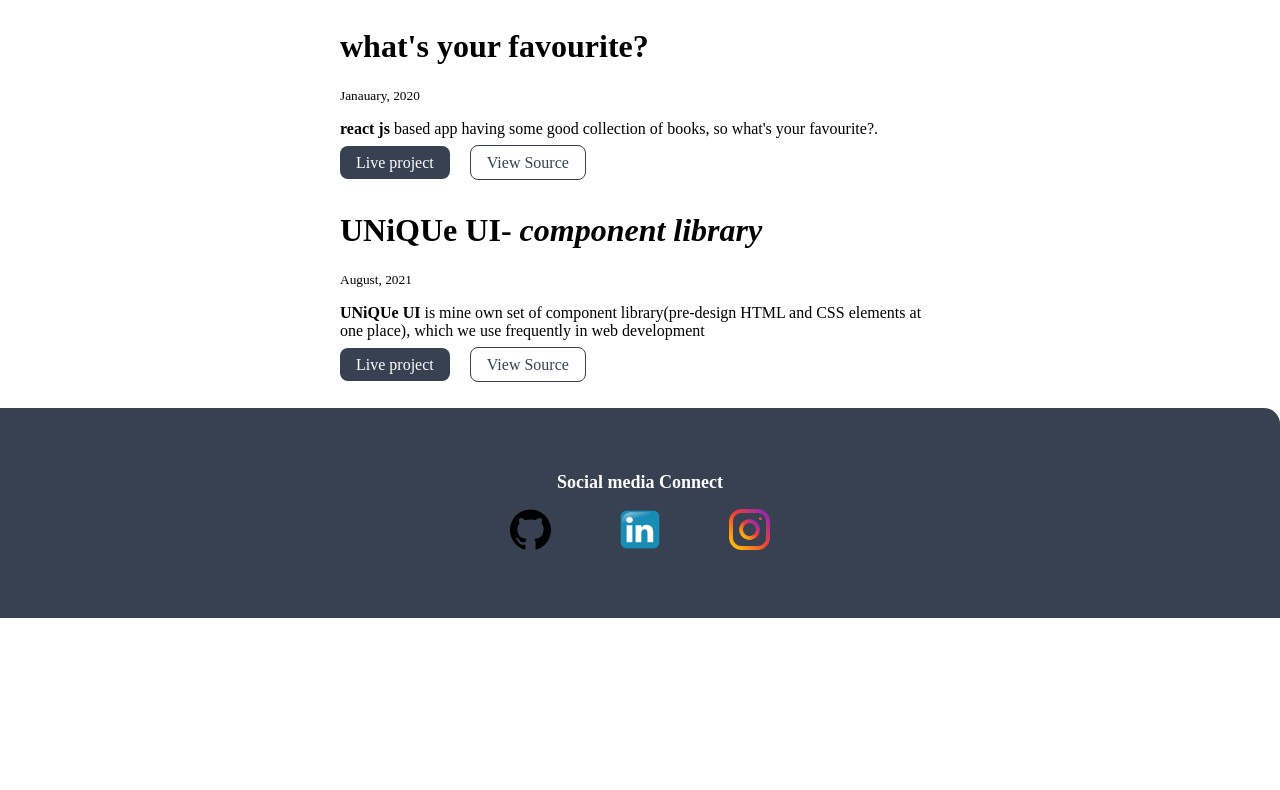
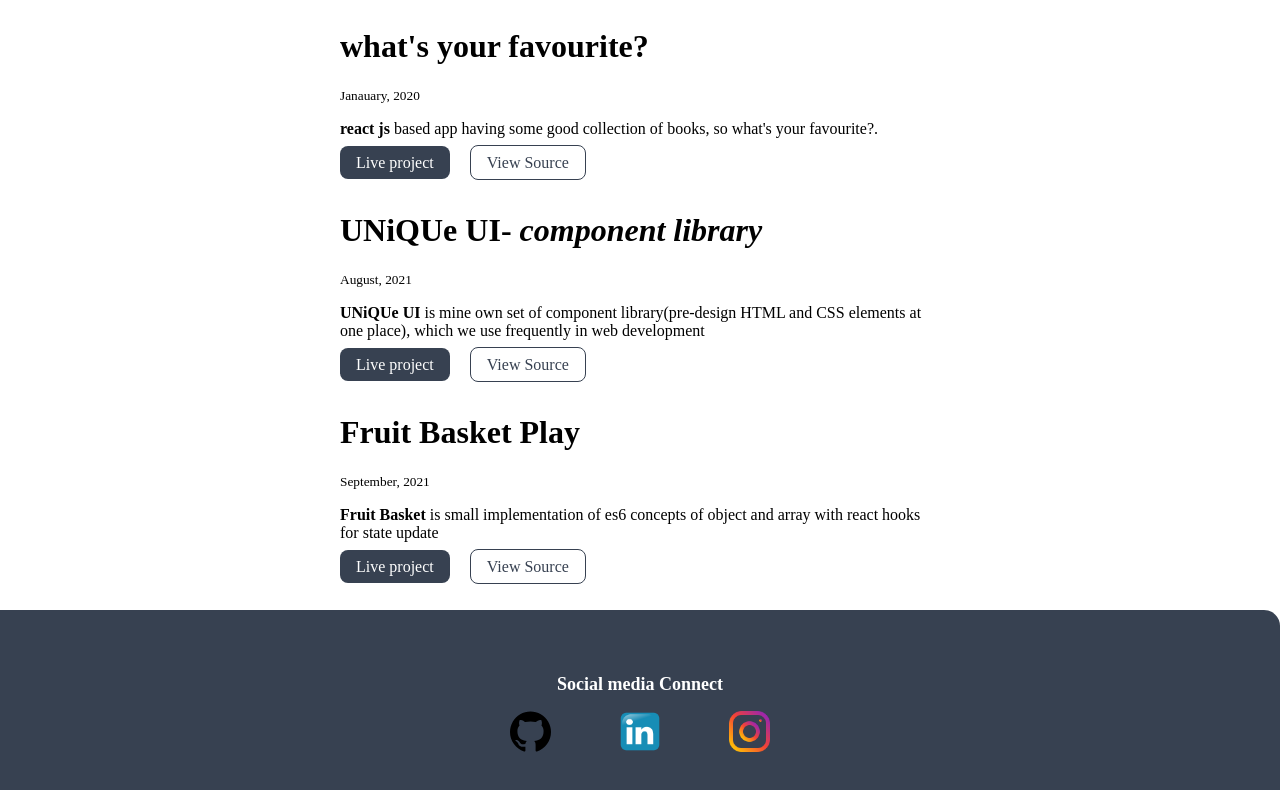
Before and after one commit to ruchikasrivastava123/ruchika_srivastava-portfolio, a plain HTML site: page projects.html in a window 1280 px wide. Shown: the part 1405-2195 px from the top of the page. Before the commit the page ends 2023 px from the top, so only its background shows below. Drawn offline with Linux system fonts and the light colour scheme.

Commit message:
docs: update projects
added "fruit basket play" as new project which contains es6 and react hooks state update concepts

```diff
--- a/projects.html
+++ b/projects.html
@@ -123,6 +123,18 @@
              href="https://github.com/ruchikasrivastava123/Component_Library">
             View Source</a></div><br/>
          </li>
+         <li>
+            <div class="container container-center">
+            <h1>Fruit Basket Play</i></h1>
+            <small>September, 2021</small>
+            <p><b>Fruit Basket</b> is small implementation of es6 concepts of object and array with react hooks for state update</p>
+            <a class="link link-primary" style="display: inline;"
+            href="https://zlsg5.csb.app/">
+            Live project</a>
+            <a class="link link-secondary" style="display: inline;"
+             href="https://github.com/ruchikasrivastava123/fruit-basket">
+            View Source</a></div><br/>
+         </li>
 
 
 
```
